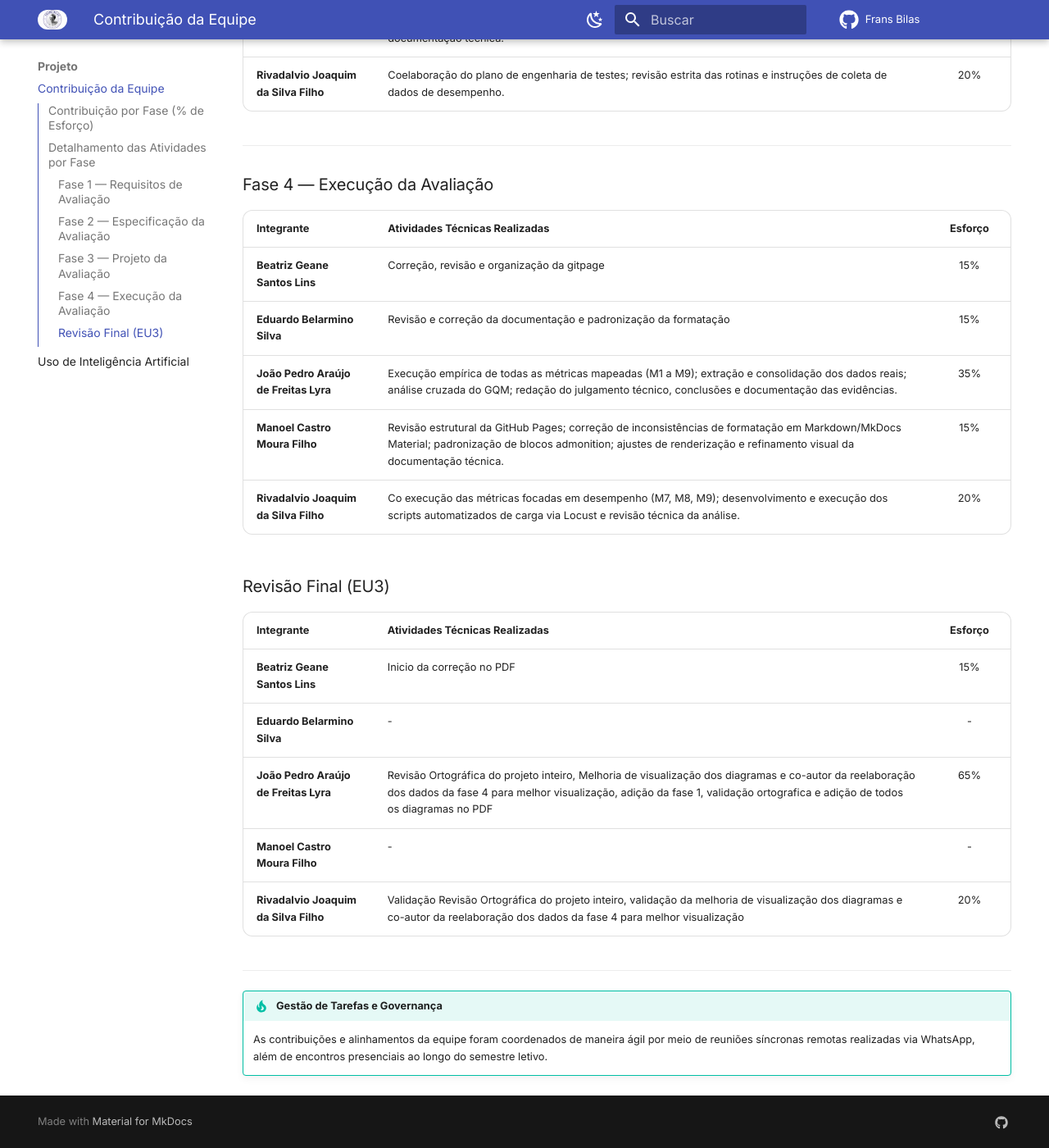
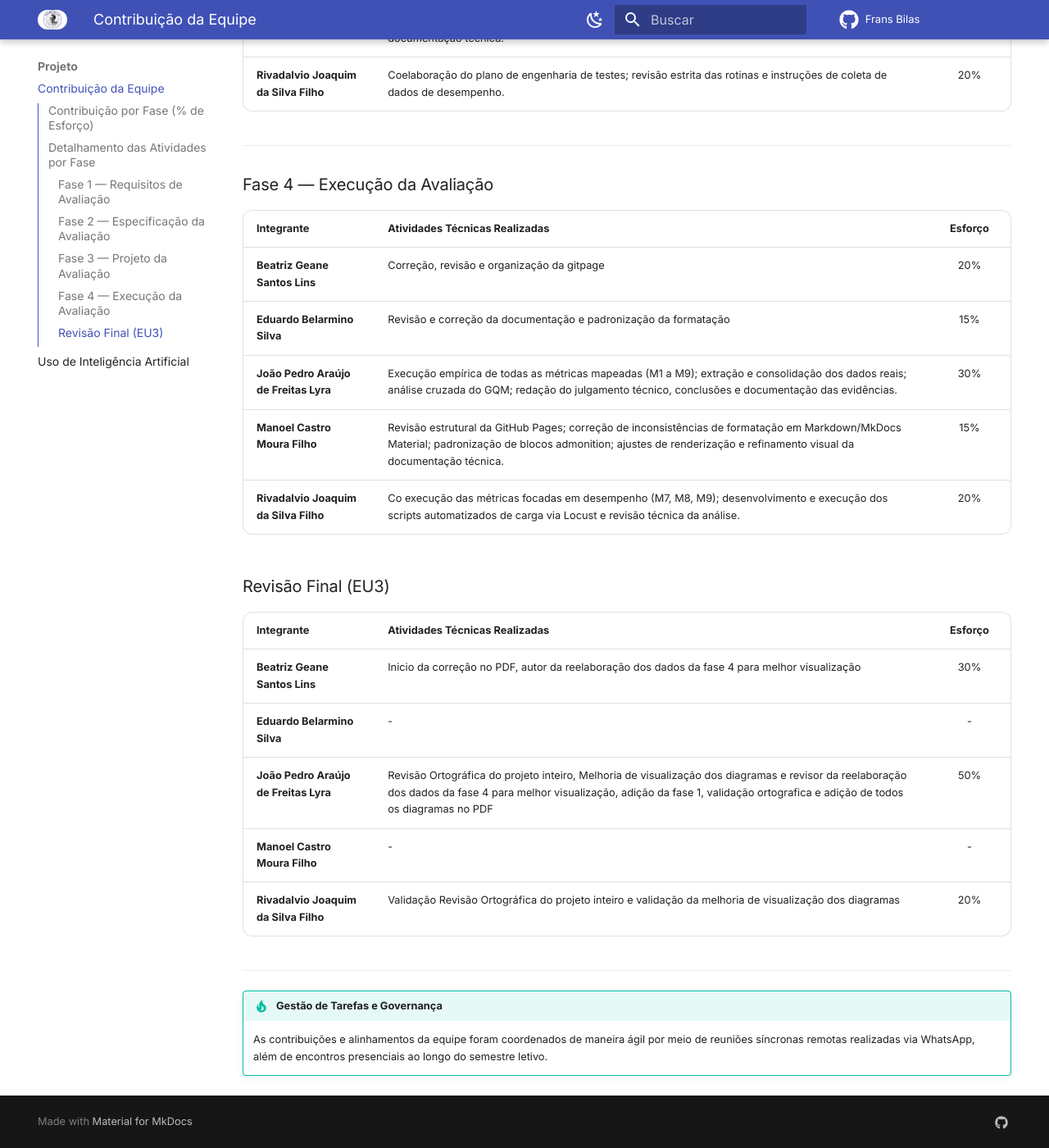
Before and after one commit to FCTE-Qualidade-de-Software-1/2026-1_T01_FRANS_BILAS, an MkDocs documentation site: the page built from docs/Projeto/contribuicao_equipe.md, in a window 1280 px wide and 1400 px high, scrolled down 2204 px. Shown: the whole window at 82% size. Built offline with MkDocs 1.6.1 and Material for MkDocs 9.7.7, drawn with Linux system fonts in a browser that asks for light colours; comment, search, counter and statistics services are not loaded; some of the changed text lies outside the part shown.

Commit message:
fix: Revisão da tabela de contribuição

```diff
--- a/docs/Projeto/contribuicao_equipe.md
+++ b/docs/Projeto/contribuicao_equipe.md
@@ -10,9 +10,9 @@
 
 | Integrante da Equipe | Fase 1 | Fase 2 | Fase 3 | Fase 4 | Revisão Final das fases |
 | :--- | :---: | :---: | :---: | :---: | :---:|
-| **Beatriz Geane Santos Lins** | 30% | 15% | 15% | 15% | 15% |
+| **Beatriz Geane Santos Lins** | 30% | 20% | 20% | 20% | 30% |
 | **Eduardo Belarmino Silva** | 10% | 15% | 15% | 15% | 0% |
-| **João Pedro Araújo de Freitas Lyra** | 40% | 35% | 35% | 35% | 65% |
+| **João Pedro Araújo de Freitas Lyra** | 40% | 30% | 30% | 30% | 50% |
 | **Manoel Castro Moura Filho** | 0% | 15% | 15% | 15% | 0% |
 | **Rivadalvio Joaquim da Silva Filho** | 20% | 20% | 20% | 20% | 20% |
 
@@ -36,9 +36,9 @@
 
 | Integrante | Atividades Técnicas Realizadas | Esforço |
 | :--- | :--- | :---: |
-| **Beatriz Geane Santos Lins** | Elaboração do documento de referência da Fase 2, focando na diagramação e organização visual das métricas GQM. | 15% |
+| **Beatriz Geane Santos Lins** | Elaboração do documento de referência da Fase 2, focando na diagramação e organização visual das métricas GQM. | 20% |
 | **Eduardo Belarmino Silva** | Revisão e correção da documentação e padronização da formatação | 15% |
-| **João Pedro Araújo de Freitas Lyra** | Estruturação e formalização das metas GQM, definição analítica das métricas e estabelecimento dos critérios de julgamento para todas as características; manutenção do repositório. | 35% |
+| **João Pedro Araújo de Freitas Lyra** | Estruturação e formalização das metas GQM, definição analítica das métricas e estabelecimento dos critérios de julgamento para todas as características; manutenção do repositório. | 30% |
 | **Manoel Castro Moura Filho** | Revisão estrutural da GitHub Pages; correção de inconsistências de formatação em Markdown/MkDocs Material; padronização de blocos admonition; ajustes de renderização e refinamento visual da documentação técnica. | 15% |
 | **Rivadalvio Joaquim da Silva Filho** | Co elaboração das métricas de desempenho e hipóteses técnicas; revisão e refinamento analítico das questões operacionais do GQM. | 20% |
 
@@ -48,9 +48,9 @@
 
 | Integrante | Atividades Técnicas Realizadas | Esforço |
 | :--- | :--- | :---: |
-| **Beatriz Geane Santos Lins** | Correção, revisão e organização da gitpage | 15% |
+| **Beatriz Geane Santos Lins** | Correção, revisão e organização da gitpage | 20% |
 | **Eduardo Belarmino Silva** | Revisão e correção da documentação e padronização da formatação | 15%% |
-| **João Pedro Araújo de Freitas Lyra** | Elaboração do plano de avaliação detalhado, construção das instruções procedimentais de coleta por métrica, desenho do cronograma e especificação técnica de recursos e ambiente. | 35% |
+| **João Pedro Araújo de Freitas Lyra** | Elaboração do plano de avaliação detalhado, construção das instruções procedimentais de coleta por métrica, desenho do cronograma e especificação técnica de recursos e ambiente. | 30% |
 | **Manoel Castro Moura Filho** | Revisão estrutural da GitHub Pages; correção de inconsistências de formatação em Markdown/MkDocs Material; padronização de blocos admonition; ajustes de renderização e refinamento visual da documentação técnica. | 15% |
 | **Rivadalvio Joaquim da Silva Filho** | Coelaboração do plano de engenharia de testes; revisão estrita das rotinas e instruções de coleta de dados de desempenho. | 20% |
 
@@ -60,9 +60,9 @@
 
 | Integrante | Atividades Técnicas Realizadas | Esforço |
 | :--- | :--- | :---: |
-| **Beatriz Geane Santos Lins** | Correção, revisão e organização da gitpage | 15% |
+| **Beatriz Geane Santos Lins** | Correção, revisão e organização da gitpage | 20% |
 | **Eduardo Belarmino Silva** | Revisão e correção da documentação e padronização da formatação | 15% |
-| **João Pedro Araújo de Freitas Lyra** | Execução empírica de todas as métricas mapeadas (M1 a M9); extração e consolidação dos dados reais; análise cruzada do GQM; redação do julgamento técnico, conclusões e documentação das evidências. | 35% |
+| **João Pedro Araújo de Freitas Lyra** | Execução empírica de todas as métricas mapeadas (M1 a M9); extração e consolidação dos dados reais; análise cruzada do GQM; redação do julgamento técnico, conclusões e documentação das evidências. | 30% |
 | **Manoel Castro Moura Filho** | Revisão estrutural da GitHub Pages; correção de inconsistências de formatação em Markdown/MkDocs Material; padronização de blocos admonition; ajustes de renderização e refinamento visual da documentação técnica.  | 15% |
 | **Rivadalvio Joaquim da Silva Filho** | Co execução das métricas focadas em desempenho (M7, M8, M9); desenvolvimento e execução dos scripts automatizados de carga via Locust e revisão técnica da análise. | 20% |
 
@@ -70,11 +70,11 @@
 
 | Integrante | Atividades Técnicas Realizadas | Esforço |
 | :--- | :--- | :---: |
-| **Beatriz Geane Santos Lins** |Inicio da correção no PDF | 15% |
+| **Beatriz Geane Santos Lins** |Inicio da correção no PDF, autor da reelaboração dos dados da fase 4 para melhor visualização  | 30% |
 | **Eduardo Belarmino Silva** | - | - |
-| **João Pedro Araújo de Freitas Lyra** | Revisão Ortográfica do projeto inteiro, Melhoria de visualização dos diagramas e co-autor da reelaboração dos dados da fase 4 para melhor visualização, adição da fase 1, validação ortografica e adição de todos os diagramas no PDF| 65% |
+| **João Pedro Araújo de Freitas Lyra** | Revisão Ortográfica do projeto inteiro, Melhoria de visualização dos diagramas e revisor da reelaboração dos dados da fase 4 para melhor visualização, adição da fase 1, validação ortografica e adição de todos os diagramas no PDF| 50% |
 | **Manoel Castro Moura Filho** | - | - |
-| **Rivadalvio Joaquim da Silva Filho** | Validação Revisão Ortográfica do projeto inteiro, validação da melhoria de visualização dos diagramas e co-autor da reelaboração dos dados da fase 4 para melhor visualização  | 20% |
+| **Rivadalvio Joaquim da Silva Filho** | Validação Revisão Ortográfica do projeto inteiro e validação da melhoria de visualização dos diagramas  | 20% |
 
 
 ---
```
